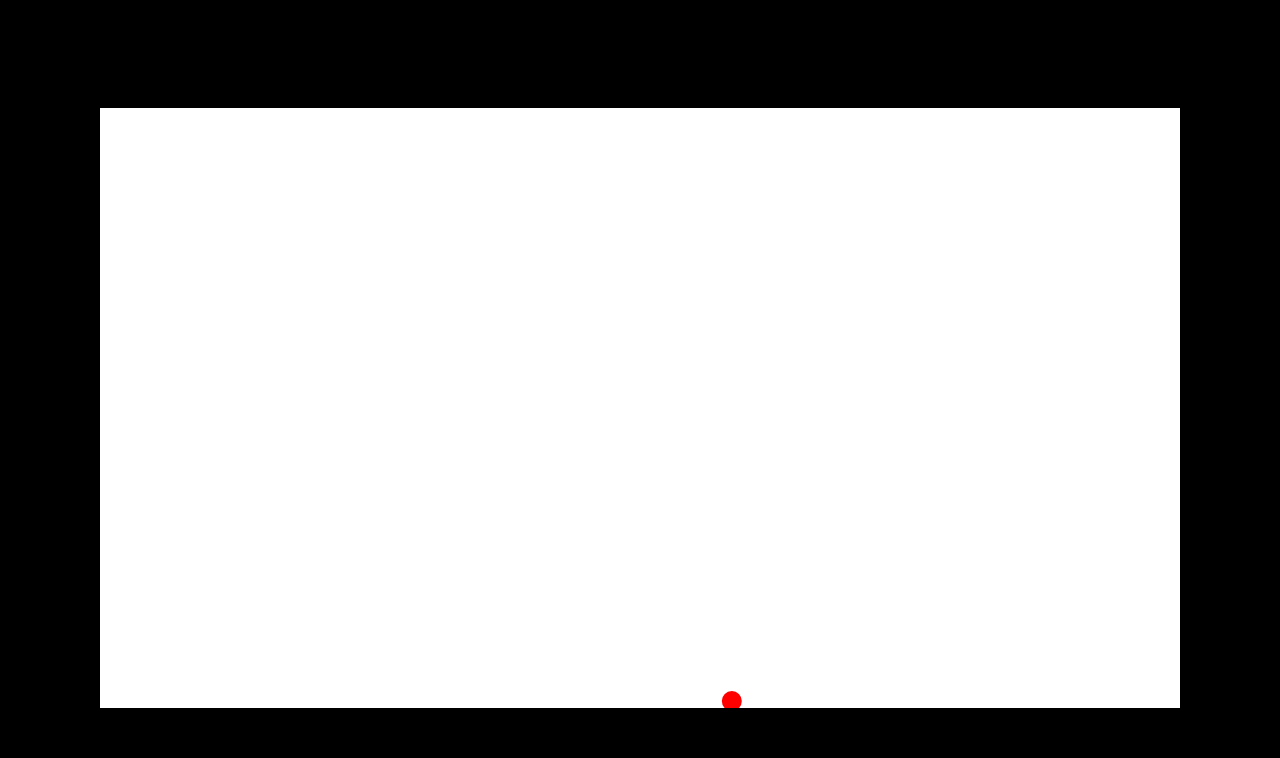
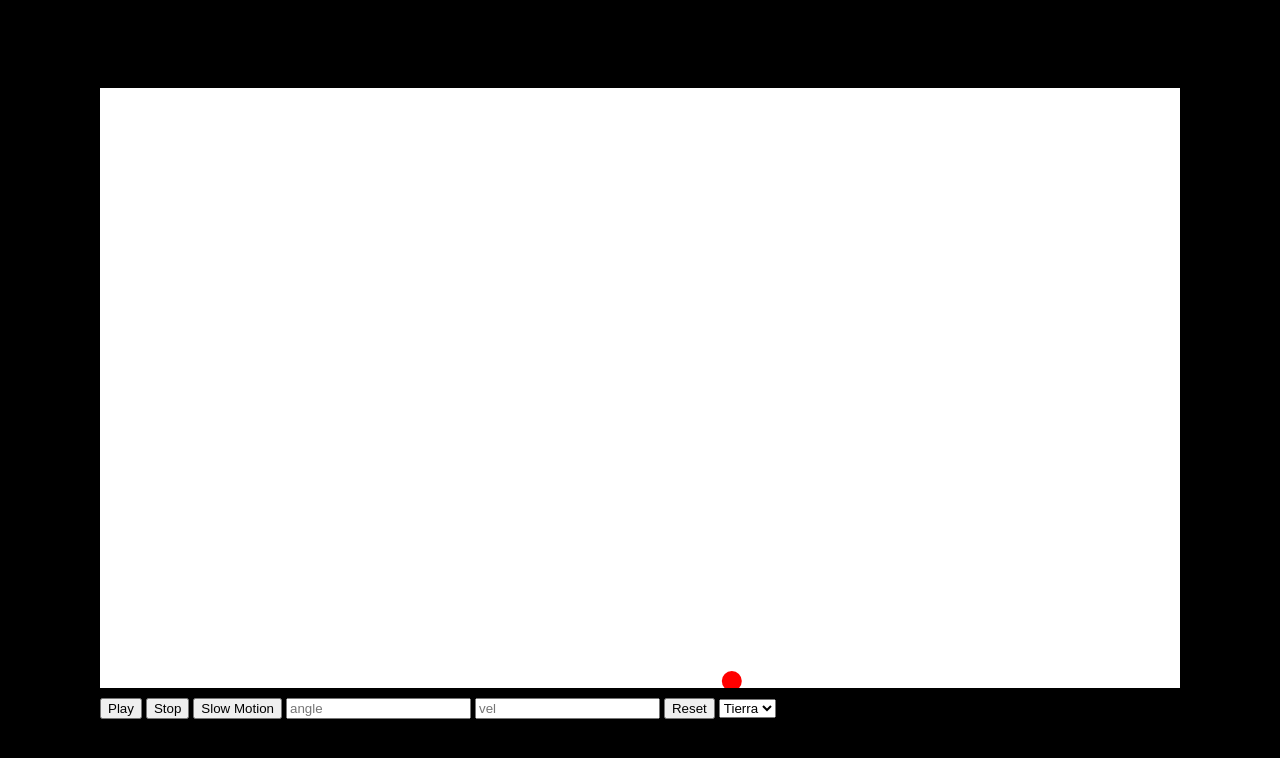
Before and after one commit to josemjaramillo/lab-simulation, a plain HTML site: page index.html in a window 1280 px wide. Drawn offline with Linux system fonts and the light colour scheme.

Commit message:
add UI: buttons and inputs

```diff
--- a/index.html
+++ b/index.html
@@ -7,8 +7,23 @@
     <link rel="stylesheet" href="style.css">
 </head>
 <body>
-    <canvas id="mainCanvas" width="1080" height="600">
-    </canvas>
+    <div class="container">
+        <canvas id="mainCanvas" width="1080" height="600">
+        </canvas>
+        <div class="interface">
+            <button>Play</button>
+            <button>Stop</button>
+            <button>Slow Motion</button>
+            <input type="text" placeholder="angle">
+            <input type="text" placeholder="vel">
+            <button>Reset</button>
+            <select name="gravity" id="gravity">
+                <option value="earth">Tierra</option>
+                <option value="moon">Luna</option>
+                <option value="mars">Marte</option>
+            </select>
+        </div>
+    </div>
     <script type="module" src="index.js"></script>
 </body>
 </html>
--- a/style.css
+++ b/style.css
@@ -9,3 +9,15 @@ body{
 #mainCanvas{
     background-color: white;
 }
+
+.container {
+    display: flex;
+    flex-direction: column;
+    align-items: start;
+}
+
+.interface {
+
+    /* align-self: start; */
+    padding: 10px 10px 10px 0;
+}
```
